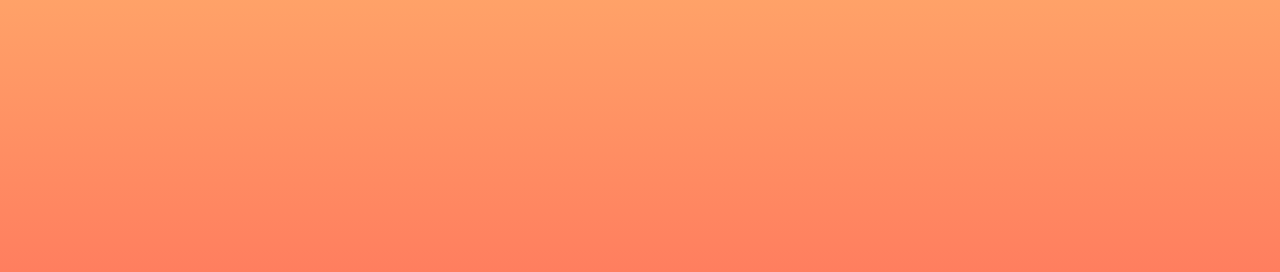
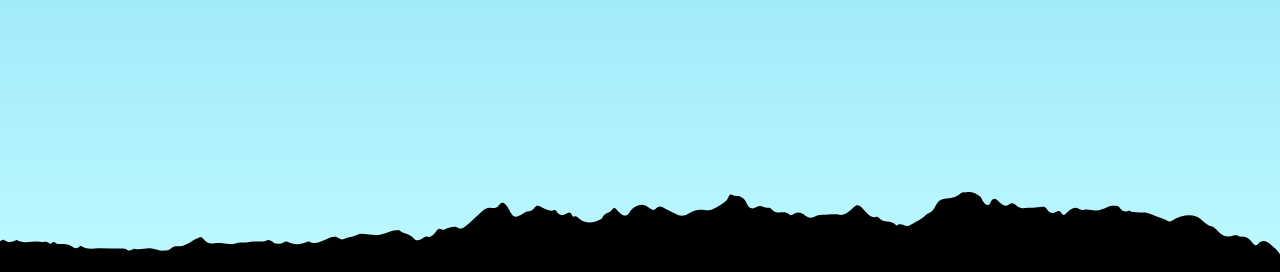
Before and after one commit to see-bz/time, a plain HTML site: page index.html in a window 1280 px wide. Shown: the part 528-800 px from the top of the page. Drawn offline with nearby package versions, Linux system fonts and the light colour scheme; a web font is replaced by a local one.

Commit message:
Added mountains, changed font & colors

```diff
--- a/index.html
+++ b/index.html
@@ -8,12 +8,32 @@
     <link rel="preconnect" href="https://fonts.googleapis.com" />
     <link rel="preconnect" href="https://fonts.gstatic.com" crossorigin />
     <link
-      href="https://fonts.googleapis.com/css2?family=Space Mono&display=swap"
+      href="https://fonts.googleapis.com/css2?family=Martian Mono&display=swap"
       rel="stylesheet"
     />
     <link rel="stylesheet" href="./styles/main.css" />
+
+    <style>
+      .mountains {
+        background-image: url("./assets/images/mountains.svg");
+        width: 101vw;
+        height: 5rem;
+        position: fixed;
+        left: 0;
+        bottom: 0;
+      }
+    </style>
   </head>
   <body id="clk-digital" class="default">
+    <div id="graphics">
+      <div class="backdrop"></div>
+      <div class="mountains"></div>
+
+      <div class="sun"></div>
+      <div class="moon"></div>
+      <div class="stars"></div>
+    </div>
+
     <div id="clock-container" title="Double click for full screen">
       <div id="digital-clock"></div>
       <div id="date-container"></div>
--- a/styles/main.css
+++ b/styles/main.css
@@ -1,17 +1,17 @@
 :root {
-  --theme-morning-start: #ffcfdf;
-  --theme-morning-end: #ffe77a;
-  --theme-afternoon-start: #ffe77a;
-  --theme-afternoon-end: #ff7e5f;
-  --theme-evening-start: #ff7e5f;
-  --theme-evening-end: #6a82fb;
-  --theme-night-start: #2c3e50;
-  --theme-night-end: #000428;
+  --theme-morning-start: #86eaf9;
+  --theme-morning-end: #effda4;
+  --theme-afternoon-start: #6bcff2;
+  --theme-afternoon-end: #bef9ff;
+  --theme-evening-start: #fa7ba9;
+  --theme-evening-end: #fff49b;
+  --theme-night-start: #000428;
+  --theme-night-end: #2c3e50;
   --theme-default-start: #d7d7d7;
   --theme-default-end: #a1a1a1;
 
   --theme-body-color: #333;
-  --theme-body-font: "Space Mono", sans-serif;
+  --theme-body-font: "Martian Mono", sans-serif;
   --theme-fs-bg: #000;
   --theme-fs-color: #ccc;
 
```
Also changed, not shown: assets/images/mountains.svg (added).
